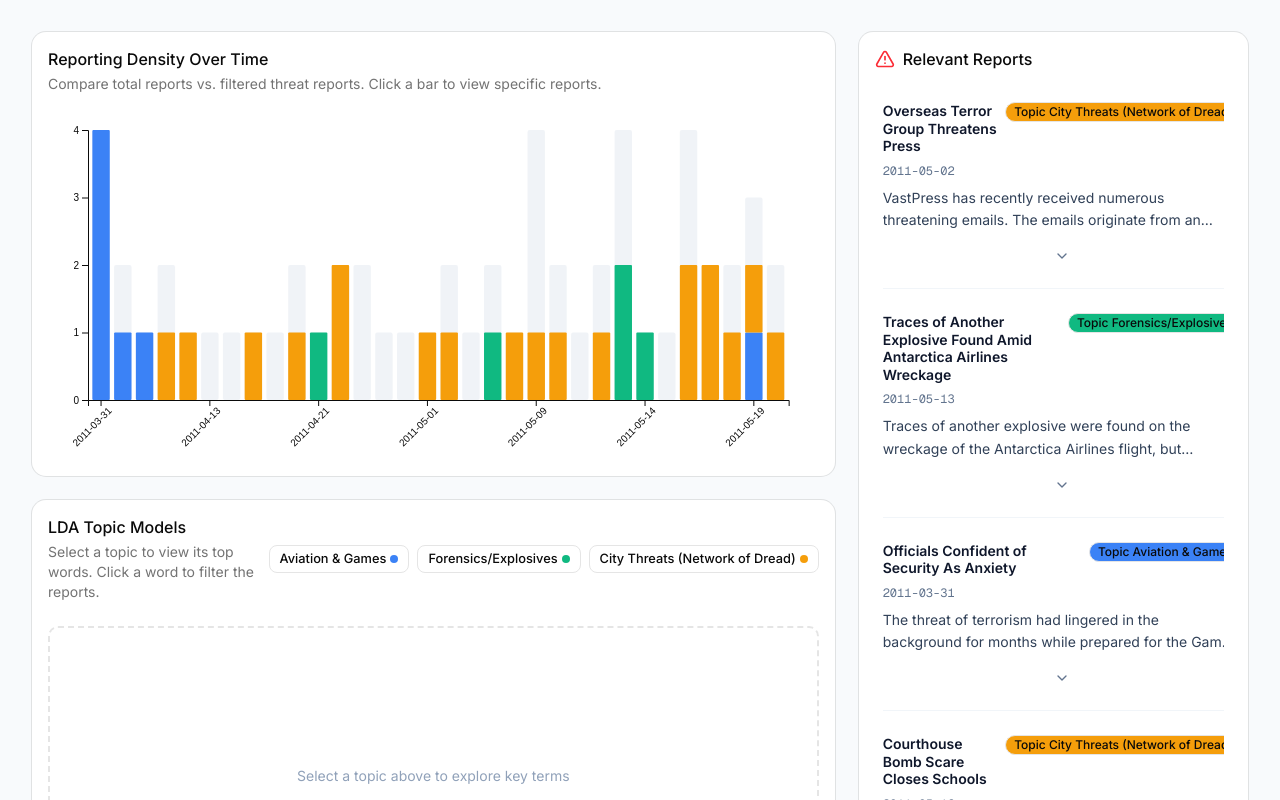
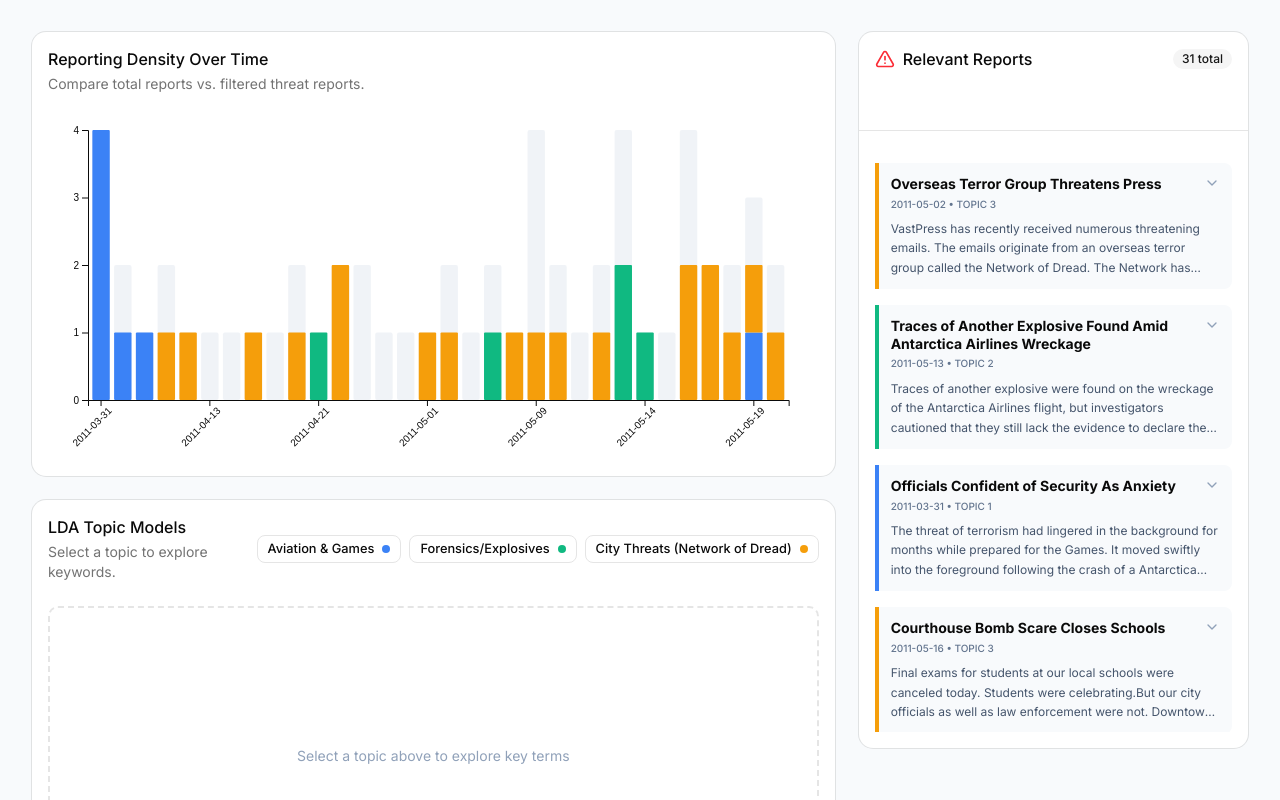
Before and after one commit to Djurson/TNM098-Labs, a Next.js app in the folder lab-2/: page / in a window 1280 px wide. Shown: the top 800 px of the page. Built offline with nearby package versions, Linux system fonts and the light colour scheme.

Commit message:
UI changes

```diff
--- a/lab-2/app/page.tsx
+++ b/lab-2/app/page.tsx
@@ -1,11 +1,10 @@
 "use client";
 
-import { useState } from "react";
+import { useState, useMemo } from "react";
 import { Card, CardHeader, CardTitle, CardContent } from "@/components/ui/card";
-import { ScrollArea } from "@/components/ui/scroll-area";
 import { Badge } from "@/components/ui/badge";
 import { Button } from "@/components/ui/button";
-import { AlertTriangle, SearchX, ChevronDown, ChevronUp } from "lucide-react";
+import { AlertTriangle, ChevronDown, ChevronUp, X } from "lucide-react";
 
 import D3Timeline from "@/components/D3Timeline";
 import D3WordCloud from "@/components/D3WordCloud";
@@ -15,19 +14,13 @@ import reportsData from "@/public/data/reports_data.json";
 import topicsData from "@/public/data/topics_data.json";
 
 export default function Dashboard() {
-  // Timeline States
   const [selectedDate, setSelectedDate] = useState<string | null>(null);
-
-  // Topic States
   const [selectedTopicId, setSelectedTopicId] = useState<number | null>(null);
   const [selectedWord, setSelectedWord] = useState<string | null>(null);
-
-  // Expanded Reports State
   const [expandedReports, setExpandedReports] = useState<Record<string | number, boolean>>({});
 
   const toggleReportExpansion = (id: string | number) => setExpandedReports((prev) => ({ ...prev, [id]: !prev[id] }));
 
-  // Derive the active topic data for the Word Cloud
   const currentTopicData = topicsData.find((t) => t.topic_id === selectedTopicId)?.top_words || [];
 
   const topicLabels: Record<number, string> = {
@@ -37,36 +30,29 @@ export default function Dashboard() {
   };
 
   const topicColors: Record<number, string> = {
-    1: "#3b82f6", // Blue (Aviation/Games)
-    2: "#10b981", // Green (Forensics)
-    3: "#f59e0b", // Amber (City Threats)
+    1: "#3b82f6", // Blue
+    2: "#10b981", // Green
+    3: "#f59e0b", // Amber
   };
 
-  // Step 9: Global Additive Filtering Logic
-  let displayedReports = reportsData;
-
-  // 1. Filter by Date if selected
-  if (selectedDate) displayedReports = displayedReports.filter((report) => report.Date === selectedDate);
-
-  // 2. Filter by Topic if selected
-  if (selectedTopicId !== null) {
-    displayedReports = displayedReports.filter((report) => report.Dominant_Topic === selectedTopicId);
-  }
-
-  // 3. Filter by Word if selected
-  if (selectedWord) {
-    displayedReports = displayedReports.filter((report) => report.Content.toLowerCase().includes(selectedWord.toLowerCase()));
-  }
+  // Step 9: Filtering Logic
+  const filteredReports = useMemo(() => {
+    return reportsData.filter((report) => {
+      const matchesTopic = selectedTopicId ? report.Dominant_Topic === selectedTopicId : true;
+      const matchesDate = selectedDate ? report.Date === selectedDate : true;
+      const matchesWord = selectedWord ? report.Content.toLowerCase().includes(selectedWord.toLowerCase()) : true;
+      return matchesTopic && matchesDate && matchesWord;
+    });
+  }, [selectedTopicId, selectedDate, selectedWord]);
 
   return (
     <div className="p-8 grid grid-cols-1 lg:grid-cols-12 gap-6 min-h-screen bg-slate-50">
-      {/* Left Column: Visualizations Stacked Vertically */}
+      {/* LEFT COLUMN */}
       <div className="lg:col-span-8 flex flex-col space-y-6">
-        {/* 1. Temporal Distribution Card */}
         <Card>
           <CardHeader>
             <CardTitle>Reporting Density Over Time</CardTitle>
-            <p className="text-sm text-muted-foreground">Compare total reports vs. filtered threat reports. Click a bar to view specific reports.</p>
+            <p className="text-sm text-muted-foreground">Compare total reports vs. filtered threat reports.</p>
           </CardHeader>
           <CardContent>
             <D3Timeline
@@ -74,22 +60,17 @@ export default function Dashboard() {
               selectedDate={selectedDate}
               selectedTopicId={selectedTopicId}
               colors={topicColors}
-              onDateClick={(date) => {
-                // Functional update ensures we compare against the ABSOLUTE latest state
-                setSelectedDate((prevDate) => (prevDate === date ? null : date));
-              }}
+              onDateClick={(date) => setSelectedDate((prev) => (prev === date ? null : date))}
             />
           </CardContent>
         </Card>
 
-        {/* 2. Topic Word Cloud Card */}
         <Card>
           <CardHeader className="flex flex-row items-center justify-between pb-2">
             <div>
               <CardTitle>LDA Topic Models</CardTitle>
-              <p className="text-sm text-muted-foreground mt-1">Select a topic to view its top words. Click a word to filter the reports.</p>
+              <p className="text-sm text-muted-foreground mt-1">Select a topic to explore keywords.</p>
             </div>
-            {/* Topic Selector Buttons */}
             <div className="flex gap-2">
               {[1, 2, 3].map((id) => (
                 <Button
@@ -97,19 +78,25 @@ export default function Dashboard() {
                   variant={selectedTopicId === id ? "default" : "outline"}
                   size="sm"
                   onClick={() => {
-                    const newId = selectedTopicId === id ? null : id;
-                    setSelectedTopicId(newId);
-                    setSelectedWord(null); // Clear word filter when topic changes or deselects
-                  }}>
+                    setSelectedTopicId(selectedTopicId === id ? null : id);
+                    setSelectedWord(null);
+                  }}
+                  className="gap-2">
                   {topicLabels[id]}
-                  <span className="size-2 rounded-md" style={{ background: topicColors[id] }} />
+                  <div className="size-2 rounded-full" style={{ background: topicColors[id] }} />
                 </Button>
               ))}
             </div>
           </CardHeader>
           <CardContent>
             {selectedTopicId ? (
-              <D3WordCloud words={currentTopicData} onWordClick={setSelectedWord} selectedWord={selectedWord} selectedTopicId={selectedTopicId} colors={topicColors} />
+              <D3WordCloud
+                words={currentTopicData}
+                onWordClick={setSelectedWord}
+                selectedWord={selectedWord}
+                selectedTopicId={selectedTopicId}
+                colors={topicColors}
+              />
             ) : (
               <div className="flex items-center justify-center h-75 border-2 border-dashed rounded-lg text-slate-400">
                 <p>Select a topic above to explore key terms</p>
@@ -119,84 +106,80 @@ export default function Dashboard() {
         </Card>
       </div>
 
-      {/* Right Column: Step 9 Context Drill-down */}
-      <Card className="lg:col-span-4 flex flex-col h-150 lg:h-auto">
-        <CardHeader className="flex flex-row items-center justify-between space-y-0">
+      {/* RIGHT COLUMN: Step 9 Drill-down */}
+      <Card className="lg:col-span-4 flex flex-col h-[716px]">
+        <CardHeader className="border-b space-y-4">
+          <div className="flex items-center justify-between">
             <CardTitle className="flex items-center gap-2">
               <AlertTriangle className="size-5 text-red-500" />
               Relevant Reports
             </CardTitle>
-          {/* Clear Filters Button */}
-          {(selectedDate || selectedWord) && (
-            <Button
-              onClick={() => {
-                setSelectedDate(null);
-                setSelectedWord(null);
-              }}>
-              Clear Filters
-            </Button>
-          )}
-        </CardHeader>
+            <Badge variant="secondary">{filteredReports.length} total</Badge>
+          </div>
 
-        {(selectedDate || selectedTopicId || selectedWord) && (
-          <div className="px-6 flex flex-wrap gap-2">
-            {/* If a date is selected, show the badge */}
-            {selectedDate && (
-              <Badge variant="destructive" className="justify-center">
-                Date: {selectedDate}
+          {/* ACTIVE FILTER CHIPS (New feature) */}
+          <div className="flex flex-wrap gap-2 min-h-6">
+            {/* Topic Filter Chip */}
+            {selectedTopicId && (
+              <Badge
+                variant="outline"
+                className="gap-2 bg-white rounded-full px-3 py-1 text-[11px] font-medium transition-all border-blue-500 text-blue-500"
+                style={{ borderColor: topicColors[selectedTopicId], color: topicColors[selectedTopicId] }}>
+                {topicLabels[selectedTopicId]}
+                <button onClick={() => setSelectedTopicId(null)} className="hover:bg-slate-100 rounded-full p-0.5 transition-colors">
+                  <X className="size-3" />
+                </button>
               </Badge>
             )}
 
-            {/* If a topic is selected, show the badge */}
-            {selectedTopicId && (
-              <Badge variant="default" className="justify-center">
-                Viewing: {topicLabels[selectedTopicId as keyof typeof topicLabels]}
+            {/* Date Filter Chip */}
+            {selectedDate && (
+              <Badge variant="outline" className="gap-2 bg-white border-blue-500 text-blue-500 rounded-full px-3 py-1 text-[11px] font-medium">
+                {selectedDate}
+                <button onClick={() => setSelectedDate(null)} className="hover:bg-blue-50 rounded-full p-0.5 transition-colors">
+                  <X className="size-3" />
+                </button>
               </Badge>
             )}
 
-            {/* If a word is selected, show the badge */}
+            {/* Word Filter Chip */}
             {selectedWord && (
-              <Badge variant="secondary" className="justify-center border-blue-500 text-blue-700 bg-blue-50">
-                Contains: "{selectedWord}"
+              <Badge variant="outline" className="gap-2 bg-white border-red-500 text-red-700 rounded-full px-3 py-1 text-[11px] font-medium">
+                "{selectedWord}"
+                <button onClick={() => setSelectedWord(null)} className="hover:bg-red-50 rounded-full p-0.5 transition-colors">
+                  <X className="size-3" />
+                </button>
               </Badge>
             )}
           </div>
+        </CardHeader>
+
+        <CardContent className="flex-1 overflow-y-auto pt-4 custom-scrollbar">
+          <div className="space-y-4">
+            {filteredReports.map((report) => {
+              const isExpanded = expandedReports[report.ID];
+              return (
+                <div
+                  key={report.ID}
+                  className={`p-3 border-l-4 rounded-r-md transition-all cursor-pointer ${isExpanded ? "bg-white shadow-md border-slate-400" : "bg-slate-50 hover:bg-slate-100 border-transparent"}`}
+                  style={{ borderLeftColor: topicColors[report.Dominant_Topic] }}
+                  onClick={() => toggleReportExpansion(report.ID)}>
+                  <div className="flex justify-between items-start mb-1">
+                    <h4 className="font-bold text-sm leading-tight pr-4">{report.Title}</h4>
+                    {isExpanded ? (
+                      <ChevronUp className="size-4 shrink-0 text-slate-400" />
+                    ) : (
+                      <ChevronDown className="size-4 shrink-0 text-slate-400" />
                     )}
-
-        <CardContent className="flex-1 overflow-hidden p-0">
-          <ScrollArea className="h-full px-6">
-            <div className="space-y-6 pb-6 mt-4">
-              {displayedReports.map((report) => {
-                const isExpanded = expandedReports[report.ID];
-
-                return (
-                  <div key={report.ID} className="flex flex-col gap-2 pb-4 border-b border-slate-100 last:border-0">
-                    <div className="flex justify-between items-start">
-                      <h3 className="font-semibold text-sm leading-tight text-slate-900">{report.Title}</h3>
-                      <Badge variant="outline" className="ml-2 whitespace-nowrap bg-slate-100" style={{ background: topicColors[report.Dominant_Topic] }}>
-                        Topic {topicLabels[report.Dominant_Topic]}
-                      </Badge>
                   </div>
-                    <p className="text-xs font-mono text-slate-500">{report.Date}</p>
-
-                    {/* Replaced hover:line-clamp-none with conditional state */}
-                    <p className={`text-sm text-slate-700 leading-relaxed transition-all ${isExpanded ? "" : "line-clamp-2"}`}>{report.Content}</p>
-
-                    {/* Arrow Toggle Button */}
-                    <Button variant="ghost" size="sm" className="w-full self-start h-8 px-2 text-slate-500 hover:text-slate-900 hover:bg-slate-100" onClick={() => toggleReportExpansion(report.ID)} title={isExpanded ? "Show less" : "Show more"}>
-                      {isExpanded ? <ChevronUp className="size-4" /> : <ChevronDown className="size-4" />}
-                    </Button>
+                  <p className="text-[10px] text-slate-500 mb-2 uppercase font-medium">
+                    {report.Date} • Topic {report.Dominant_Topic}
+                  </p>
+                  <p className={`text-xs text-slate-600 leading-relaxed ${!isExpanded && "line-clamp-3"}`}>{report.Content}</p>
                 </div>
               );
             })}
-              {displayedReports.length === 0 && (
-                <div className="flex flex-col items-center justify-center h-40 text-slate-400">
-                  <SearchX className="size-8 mb-2 opacity-50" />
-                  <p>No reports match your filters.</p>
           </div>
-              )}
-            </div>
-          </ScrollArea>
         </CardContent>
       </Card>
     </div>
```
Also changed, not shown: 2 other files (tests, documents, lock files or other folders). Lines whose indentation alone changed are shown as unchanged.
